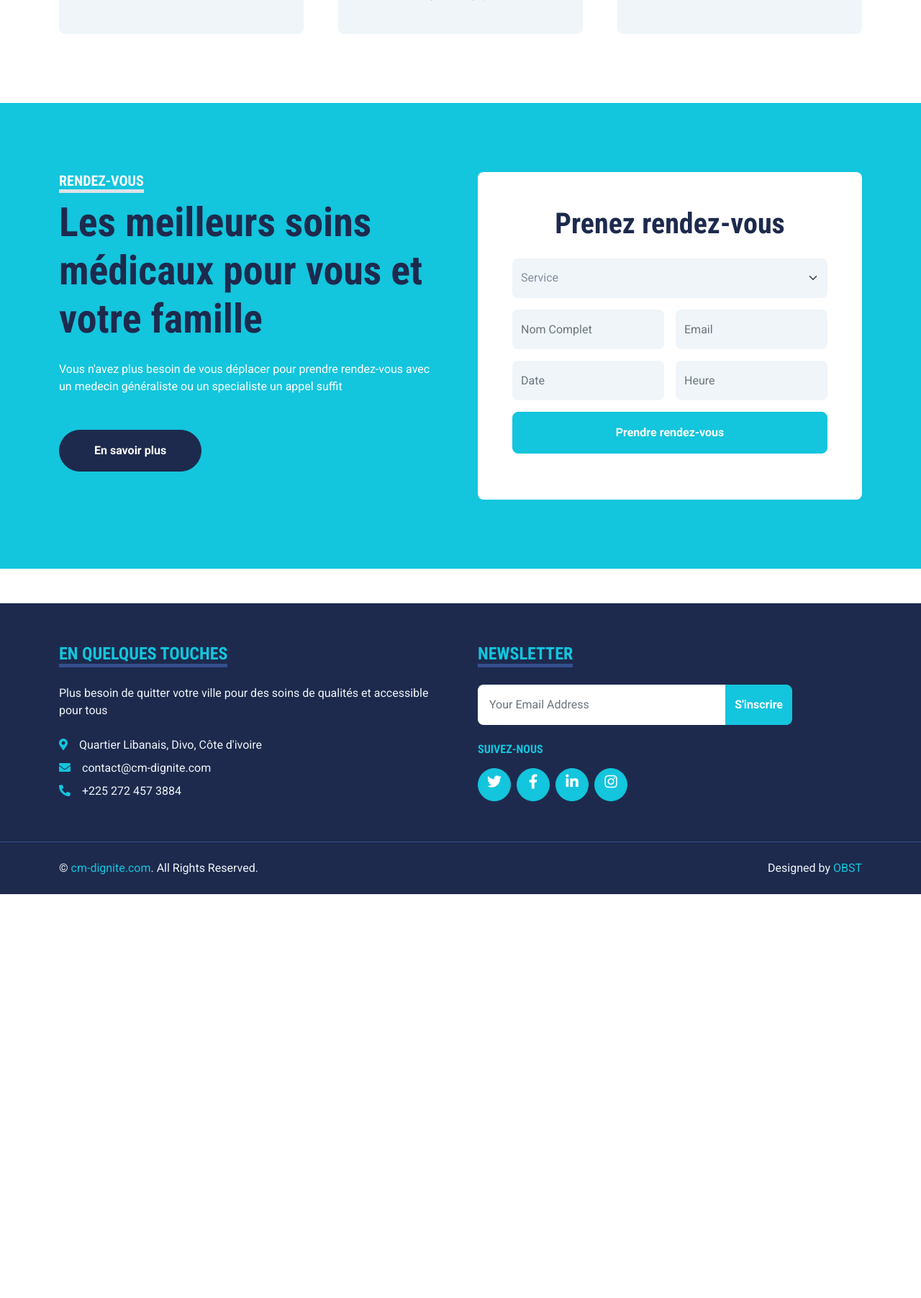
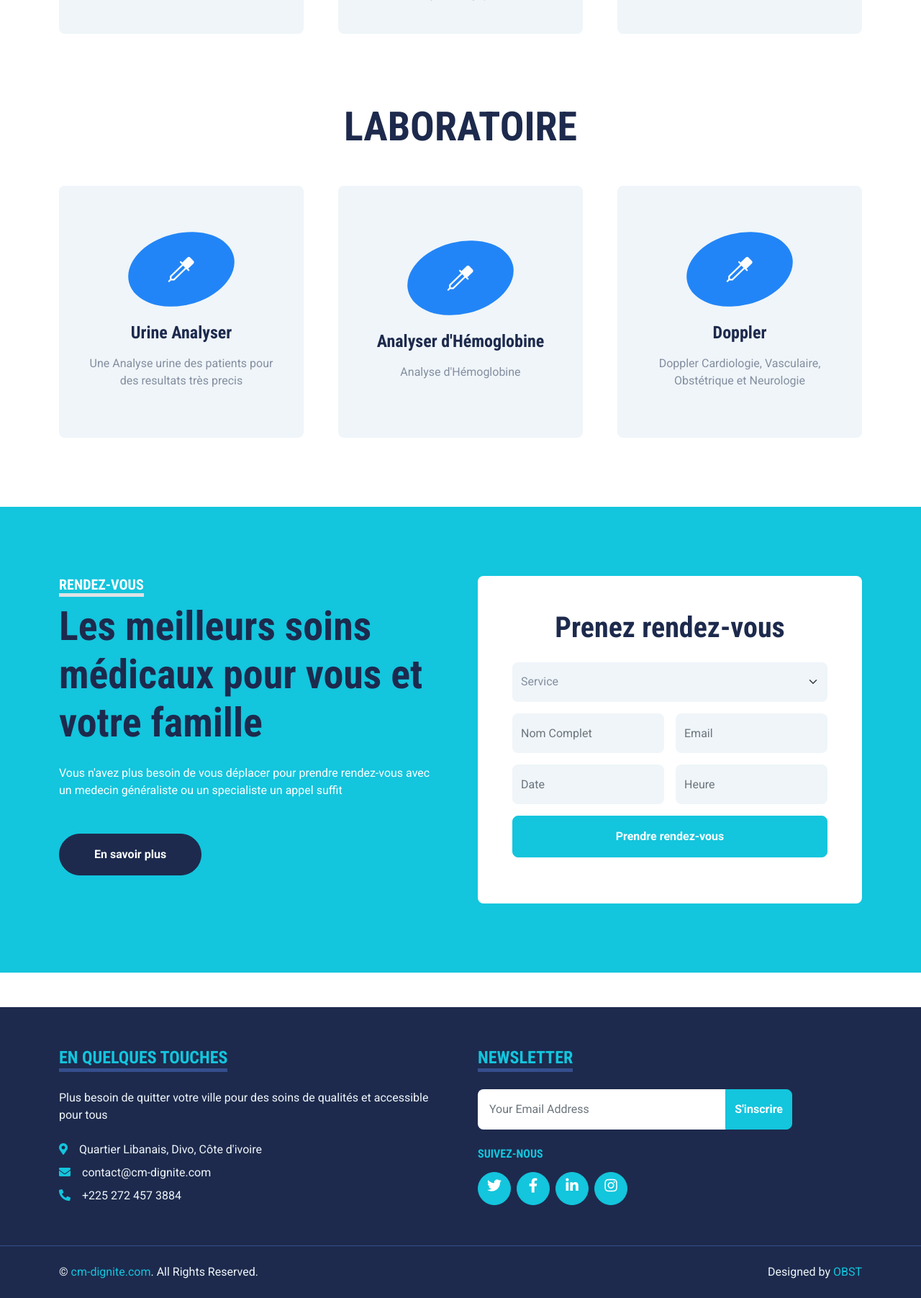
Before and after one commit to Desire010/sitefordignite, a Django app: page /service in a window 1280 px wide. Shown: the part 1658-3461 px from the top of the page at 72% size. Before the commit the page ends 2900 px from the top, so only its background shows below. Run offline with Django 5.2, Linux system fonts and the light colour scheme; some libraries are stand-ins or nearby versions.

Commit message:
Update services.html

```diff
--- a/src/cmdignite/templates/services.html
+++ b/src/cmdignite/templates/services.html
@@ -137,6 +137,56 @@
 </div>
 <!-- Services End -->
 
+<!-- Services Start -->
+<div class="container-fluid py-5">
+    <div class="container">
+        <div class="text-center mx-auto mb-5" style="max-width: 500px;">
+            <!-- <h5 class="d-inline-block text-primary text-uppercase border-bottom border-5">Services</h5> -->
+            <h1 class="display-4">LABORATOIRE</h1>
+        </div>
+        <div class="row g-5">
+            <div class="col-lg-4 col-md-6">
+                <div class="service-item bg-light rounded d-flex flex-column align-items-center justify-content-center text-center">
+                    <div class="service-icon mb-4">
+                        <i class="bi bi-eyedropper" style="font-size:36px;color:rgb(253, 253, 253)"></i>
+                    </div>
+                    <h4 class="mb-3">Urine Analyser</h4>
+                    <p class="m-0">Une Analyse urine des patients pour des resultats très precis</p>
+                    <a class="btn btn-lg btn-primary rounded-pill" href="">
+                        <i class="bi bi-arrow-right"></i>
+                    </a>
+                </div>
+            </div>
+            <div class="col-lg-4 col-md-6">
+                <div class="service-item bg-light rounded d-flex flex-column align-items-center justify-content-center text-center">
+                    <div class="service-icon mb-4">
+                        <i class="bi bi-eyedropper" style="font-size:36px;color:rgb(253, 253, 253)"></i>
+                    </div>
+                    <h4 class="mb-3">Analyser d'Hémoglobine</h4>
+                    <p class="m-0">Analyse d'Hémoglobine</p>
+                    <a class="btn btn-lg btn-primary rounded-pill" href="">
+                        <i class="bi bi-arrow-right"></i>
+                    </a>
+                </div>
+            </div>
+            <div class="col-lg-4 col-md-6">
+                <div class="service-item bg-light rounded d-flex flex-column align-items-center justify-content-center text-center">
+                    <div class="service-icon mb-4">
+                        <i class="bi bi-eyedropper" style="font-size:36px;color:rgb(253, 253, 253)"></i>
+                    </div>
+                    <h4 class="mb-3">Doppler</h4>
+                    <p class="m-0">Doppler Cardiologie, Vasculaire, Obstétrique et Neurologie</p>
+                    <a class="btn btn-lg btn-primary rounded-pill" href="">
+                        <i class="bi bi-arrow-right"></i>
+                    </a>
+                </div>
+            </div>
+        </div>
+    </div>
+</div>
+<!-- Services End -->
+
+
  <!-- Appointment Start -->
  <div class="container-fluid bg-primary my-5 py-5">
     <div class="container py-5">
```
